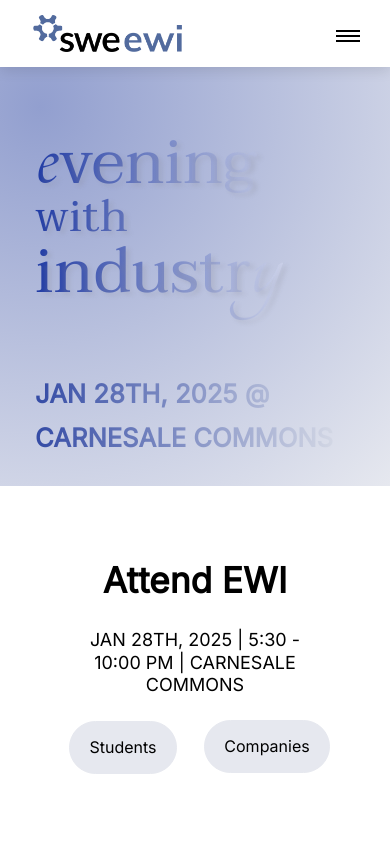
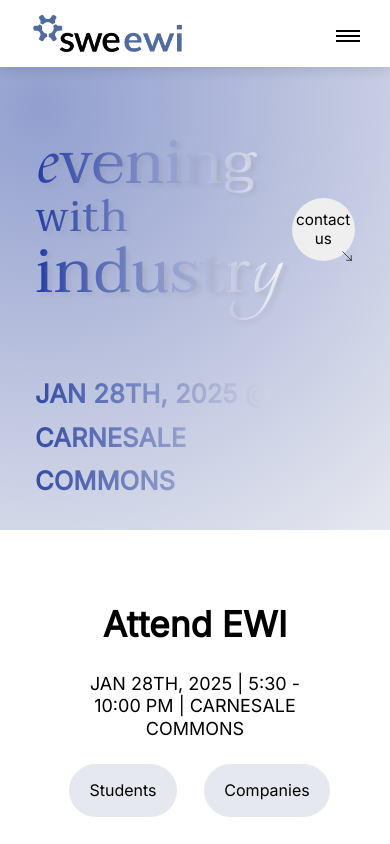
Before and after one commit to swe-ucla/ewi-website, a React (Create React App) app: page / in a window 390 px wide. Shown: the top 844 px of the page. Built offline with nearby package versions, Linux system fonts and the light colour scheme; a web font is replaced by a local one.

Commit message:
Added content button + linking (in Header.jsx). Changed header.css to try and make it responsive

```diff
--- a/src/components/header/Header.jsx
+++ b/src/components/header/Header.jsx
@@ -1,6 +1,8 @@
 import React from 'react'
 import './header.css'
 import Timer from '../timer/Timer'
+import {HashLink } from "react-router-hash-link";
+import arrowIcon from './contact_arrow.svg'
 
 const eventDate = "JAN 28TH, 2025 @ CARNESALE COMMONS"
 
@@ -20,8 +22,14 @@
           </div>
           <div className='contact_btn'></div>
         </div>
-        <h4 className="text-light" id="attend">
-        </h4>
+        <button class="button contact-button">
+          <HashLink to='/#contact'>
+            <span className="contact-button-contents">
+              contact us
+              <img src={arrowIcon} alt="arrow pointing down"/>
+            </span>
+          </HashLink>
+        </button>
       </div>
     </header>
   )
--- a/src/components/header/header.css
+++ b/src/components/header/header.css
@@ -10,6 +10,9 @@
 .header__container {
   text-align: left;
   height: 100%;
+  display:flex;
+  flex-direction:row;
+  justify-content:space-between;
   position: static;
 }
 
@@ -70,6 +73,29 @@
   font-size: 0.9rem;
 }
 
+.contact-button {
+  aspect-ratio:1;
+  margin-top:5em;
+  width:10em;
+  height:50%;
+  border-radius:50%;
+  display: flex;
+  align-items: center;
+  justify-content:center;
+}
+
+.contact-button-contents {
+  margin-top:1em;
+  display:flex;
+  flex-direction:column;
+  align-items:end;
+  font-size:calc(1em + 0.5vw);
+}
+
+.contact-button-contents img {
+  width:25%;
+}
+
 @media screen and (max-width: 600px) {
   header {
     padding-top: 4rem;
```
Also changed, not shown: src/components/header/contact_arrow.png (added), src/components/header/contact_arrow.svg (added).
